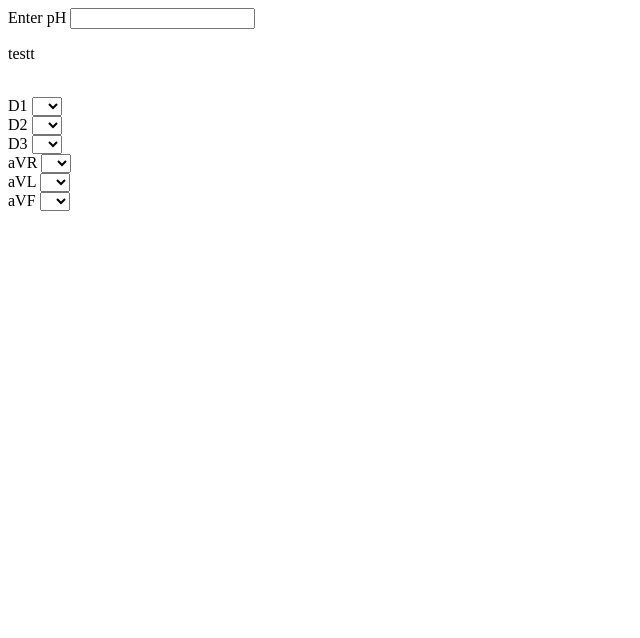
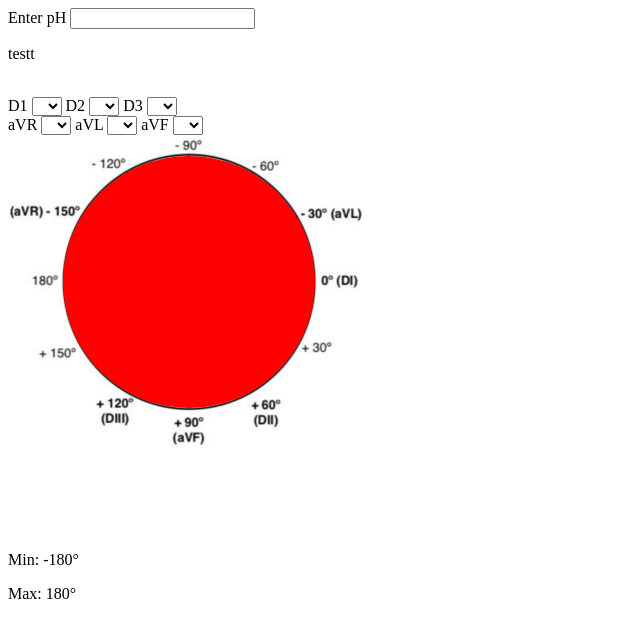
Before and after one commit to dcl5255/ECG_Solver, a plain HTML site: page index.html in a window 1280 px wide. Shown: the whole page, without its empty margins (0-640 px from the left). Drawn offline with Linux system fonts and the light colour scheme.

Commit message:
Added ECG Axis graph and circle overlay

```diff
--- a/index.html
+++ b/index.html
@@ -6,6 +6,7 @@
     <meta http-equiv="X-UA-Compatible" content="IE=edge">
     <meta name="viewport" content="width=device-width, initial-scale=1.0">
     <title>Document</title>
+    <link rel="stylesheet" href="style.css">
 </head>
 
 <body>
@@ -24,18 +25,14 @@
             <option label="+">+</option>
             <option label="-">-</option>
         </select>
-    </div>
 
-    <div>
         <label for "d2">D2</label>
         <select id="d2" onchange="updateAxis()">
             <option label=""></option>
             <option label="+">+</option>
             <option label="-">-</option>
         </select>
-    </div>
 
-    <div>
         <label for "d3">D3</label>
         <select id="d3" onchange="updateAxis()">
             <option label=""></option>
@@ -51,18 +48,14 @@
             <option label="+">+</option>
             <option label="-">-</option>
         </select>
-    </div>
 
-    <div>
         <label for "aVL">aVL</label>
         <select id="aVL" onchange="updateAxis()">
             <option label=""></option>
             <option label="+">+</option>
             <option label="-">-</option>
         </select>
-    </div>
 
-    <div>
         <label for "aVF">aVF</label>
         <select id="aVF" onchange="updateAxis()">
             <option label=""></option>
@@ -72,8 +65,14 @@
     </div>
 
 
-    <p id="min"></p>
-    <p id="max"></p>
+    <div id="container">
+        <div id="overlay"></div>
+        <div id="ecg-axis"></div>
+    </div>
+
+
+    <p>Min: <span id="min">-180</span>°</p>
+    <p>Max: <span id="max">180</span>°</p>
 
 
 
--- a/main.js
+++ b/main.js
@@ -3,6 +3,8 @@ conditionElement = document.getElementById("condition");
 
 minElement = document.getElementById("min");
 maxElement = document.getElementById("max");
+
+var root = document.querySelector(':root');
 
 
 
@@ -105,10 +107,15 @@ function updateAxis(){
   minElement.innerText = rangeMin;
   maxElement.innerText = rangeMax;
 
+  updateCSS(rangeMin, rangeMax);
+
 }
 
 
-
+function updateCSS(min, max) {
+    root.style.setProperty('--min-deg', `${min}deg`);
+    root.style.setProperty('--max-deg', `${max}deg`);
+}
 
 
 function range(start, stop, step) {
--- /dev/null
+++ b/style.css
@@ -0,0 +1,38 @@
+:root {
+    --min-deg: -180deg;
+    --max-deg: 180deg;
+}
+
+#container {
+    width: 400px;
+    height: 400px;
+    position: relative;
+}
+
+#ecg-axis {
+    background: url('assets/ecg-axis.png');
+    background-size: 356px 313px;
+    width: 356px;
+    height: 313px;
+    position: absolute;
+    top: 0;
+    left: 0;
+    /* box-shadow: inset 0 0 0 1000px rgba(0,0,0,.2); */
+}
+
+#overlay {
+    /* background: rgba(124, 130, 136, 0.82); */
+    width: 252px;
+    height: 252px;
+    position: absolute;
+    top: 21px;
+    left: 55px;
+    z-index: 10;
+    border-radius: 100%;
+    /* box-shadow: inset 0 0 0 1000px rgba(0,0,0,.2); */
+    background-image:
+      /*add 90 to 245deg to get the END point to  */
+        linear-gradient(var(--min-deg), transparent 50%,  red 50%),
+      /*add 90 to 155deg to get the START point to  */
+        linear-gradient(var(--max-deg),  red 50%, transparent 50%);
+}
```
Also changed, not shown: assets/ecg-axis.png (added).
